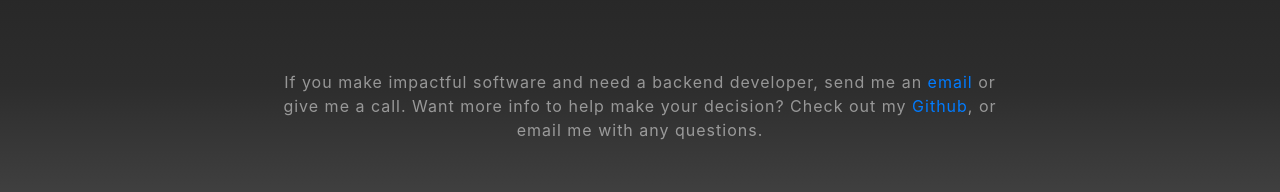
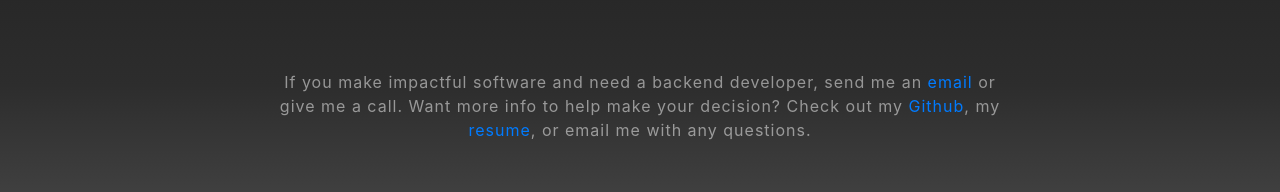
Before and after one commit to Ben16/Ben16.github.io, a website with bundled scripts: page index.html in a window 1280 px wide. Shown: the part 3763-3955 px from the top of the page. Built offline with nearby package versions, Linux system fonts and the light colour scheme.

Commit message:
fixed links in about me section

```diff
--- a/index.html
+++ b/index.html
@@ -416,7 +416,7 @@
           <h2 class="text-white mb-4">About Me</h2>
           <p class="text-white-50">I'm a (graduating!) student at Northeastern University, studying Computer Science & Game Development.
             I got into computer science not just because I love games, but because I want to work on software that impacts people. When I'm not programming, I enjoy running, writing fiction, and gaming with friends.</p>
-            <p class="text-white-50">If you make impactful software and need a backend developer, send me an <a href="mailto:fickes.b@husky.neu.edu">email</a> or give me a call. Want more info to help make your decision? Check out my <a href="https://github.com/Ben16/">Github</a>, or email me with any questions.</p>
+            <p class="text-white-50">If you make impactful software and need a backend developer, send me an <a href="mailto:fickes.b@husky.neu.edu">email</a> or give me a call. Want more info to help make your decision? Check out my <a href="https://github.com/Ben16/" target="_blank">Github</a>, my <a href="resume.pdf" target="_blank">resume</a>, or email me with any questions.</p>
 
         </div>
       </div>
```
